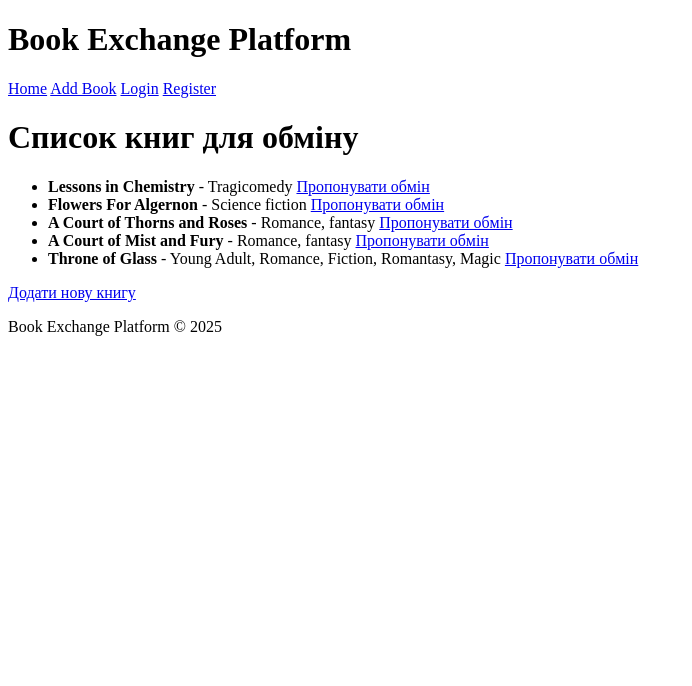
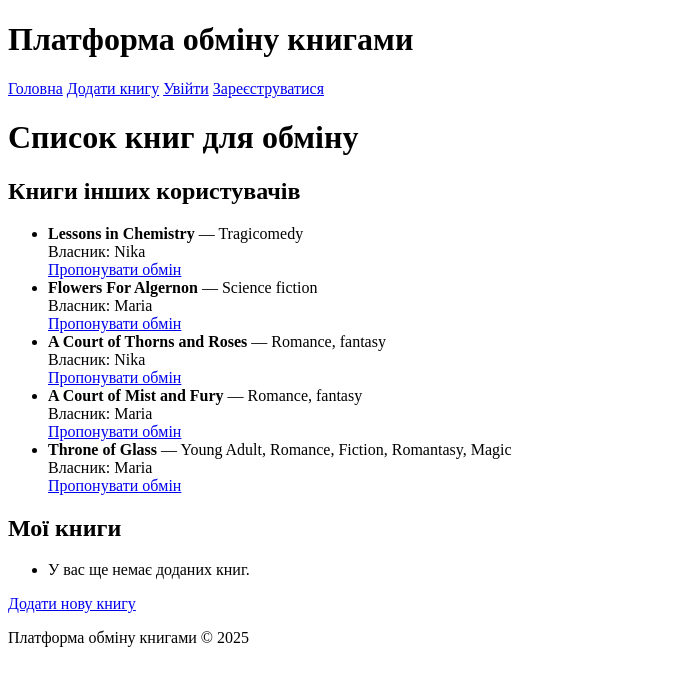
Before and after one commit to NikaDyn/book-exchange, a Django app: page /books/ in a window 1280 px wide. Shown: the top 686 px of the page, without its empty margins (0-692 px from the left). Run offline with Django 5.2, Linux system fonts and the light colour scheme; data comes from the database, SQL or seed files in the repository; both versions use the stored data as it was after the commit.

Commit message:
Third version

```diff
--- a/exchange/templates/exchange/book_list.html
+++ b/exchange/templates/exchange/book_list.html
@@ -2,13 +2,33 @@
 
 {% block content %}
   <h1>Список книг для обміну</h1>
+
+  <h2>Книги інших користувачів</h2>
   <ul>
-    {% for book in books %}
+    {% for book in other_books %}
       <li>
-        <strong>{{ book.title }}</strong> - {{ book.category }}
+        <strong>{{ book.title }}</strong> — {{ book.category }}<br>
+        Власник: {{ book.owner.username }}<br>
         <a href="{% url 'offer_create' book.id %}">Пропонувати обмін</a>
       </li>
+    {% empty %}
+      <li>Немає доступних книг інших користувачів.</li>
     {% endfor %}
   </ul>
+
+  <h2>Мої книги</h2>
+  <ul>
+    {% for book in own_books %}
+      <li>
+        <strong>{{ book.title }}</strong> — {{ book.category }}<br>
+        Власник: {{ book.owner.username }}<br>
+        <a href="{% url 'edit_book' book.id %}">Редагувати</a>
+        <a href="{% url 'delete_book' book.id %}">Видалити</a>
+      </li>
+    {% empty %}
+      <li>У вас ще немає доданих книг.</li>
+    {% endfor %}
+  </ul>
+
   <a href="{% url 'book_create' %}">Додати нову книгу</a>
 {% endblock %}
--- a/exchange/templates/exchange/my_exchanges.html
+++ b/exchange/templates/exchange/my_exchanges.html
@@ -8,11 +8,6 @@
     {% for offer in offers_sent %}
       <li>
         {{ offer.offered_book.title }} → {{ offer.requested_book.title }} (Статус: {{ offer.status }})
-
-        {% if offer.status == 'pending' %}
-          <a href="{% url 'accept_offer' offer.id %}">Прийняти</a> |
-          <a href="{% url 'reject_offer' offer.id %}">Відхилити</a>
-        {% endif %}
       </li>
     {% empty %}
       <li>У вас немає відправлених оферів.</li>
--- a/exchange/urls.py
+++ b/exchange/urls.py
@@ -14,4 +14,6 @@ urlpatterns = [
     path('my-exchanges/', views.my_exchanges, name='my_exchanges'),
     path('offer/<int:offer_id>/accept/', views.update_offer_status, {'status': 'accepted'}, name='accept_offer'),
     path('offer/<int:offer_id>/reject/', views.update_offer_status, {'status': 'rejected'}, name='reject_offer'),
+    path('book/<int:book_id>/edit/', views.edit_book, name='edit_book'),
+    path('book/<int:book_id>/delete/', views.delete_book, name='delete_book'),
 ]
--- a/exchange/views.py
+++ b/exchange/views.py
@@ -7,8 +7,17 @@ from django.contrib.auth import login, authenticate
 
 
 def book_list(request):
-    books = Book.objects.all()
-    return render(request, 'exchange/book_list.html', {'books': books})
+    if request.user.is_authenticated:
+        other_books = Book.objects.exclude(owner=request.user)
+        own_books = Book.objects.filter(owner=request.user)
+    else:
+        other_books = Book.objects.all()
+        own_books = Book.objects.none()
+
+    return render(request, 'exchange/book_list.html', {
+        'other_books': other_books,
+        'own_books': own_books,
+    })
 
 
 @login_required
@@ -122,3 +131,29 @@ def update_offer_status(request, offer_id, status):
     offer.save()
 
     return redirect('my_exchanges')
+
+
+@login_required
+def edit_book(request, book_id):
+    book = get_object_or_404(Book, id=book_id, owner=request.user)
+
+    if request.method == 'POST':
+        form = BookForm(request.POST, request.FILES, instance=book)
+        if form.is_valid():
+            form.save()
+            return redirect('book_list')
+    else:
+        form = BookForm(instance=book)
+
+    return render(request, 'exchange/edit_book.html', {'form': form, 'book': book})
+
+
+@login_required
+def delete_book(request, book_id):
+    book = get_object_or_404(Book, id=book_id, owner=request.user)
+
+    if request.method == 'POST':
+        book.delete()
+        return redirect('book_list')
+
+    return render(request, 'exchange/delete_book.html', {'book': book})
--- a/templates/base_generic.html
+++ b/templates/base_generic.html
@@ -1,26 +1,26 @@
 <!DOCTYPE html>
-<html lang="en">
+<html lang="uk">
 <head>
     <meta charset="UTF-8">
     <meta name="viewport" content="width=device-width, initial-scale=1.0">
-    <title>Book Exchange</title>
+    <title>Обмін книгами</title>
 </head>
 <body>
     <header>
-        <h1>Book Exchange Platform</h1>
+        <h1>Платформа обміну книгами</h1>
         <nav>
-            <a href="{% url 'book_list' %}">Home</a>
-            <a href="{% url 'book_create' %}">Add Book</a>
+            <a href="{% url 'book_list' %}">Головна</a>
+            <a href="{% url 'book_create' %}">Додати книгу</a>
 
             {% if user.is_authenticated %}
-                <a href="{% url 'my_exchanges' %}">Переглянути пропозиції</a>
+                <a href="{% url 'my_exchanges' %}">Мої обміни</a>
                 <form action="{% url 'logout' %}" method="post" style="display: inline;">
                     {% csrf_token %}
-                    <button type="submit">Logout</button>
+                    <button type="submit">Вийти</button>
                 </form>
             {% else %}
-                <a href="{% url 'login' %}">Login</a>
-                <a href="{% url 'register' %}">Register</a>
+                <a href="{% url 'login' %}">Увійти</a>
+                <a href="{% url 'register' %}">Зареєструватися</a>
             {% endif %}
         </nav>
     </header>
@@ -31,7 +31,7 @@
     </main>
 
     <footer>
-        <p>Book Exchange Platform &copy; 2025</p>
+        <p>Платформа обміну книгами &copy; 2025</p>
     </footer>
 </body>
 </html>
```
Also changed, not shown: exchange/templates/exchange/delete_book.html (added, +11 -0 lines), exchange/templates/exchange/edit_book.html (added, +10 -0 lines), book_images/50659468.jpg (added), book_images/81xtUuRY3ML_LWiAtjC._AC_UF10001000_QL80_.jpg (added), book_images/завантаження.jpg (added), db.sqlite3.
